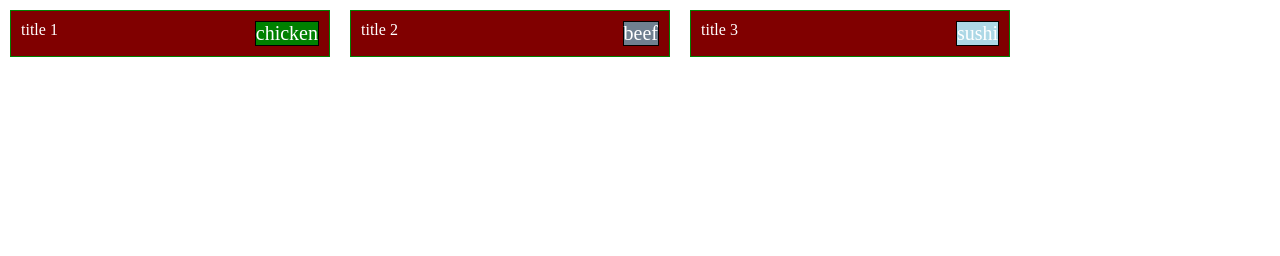
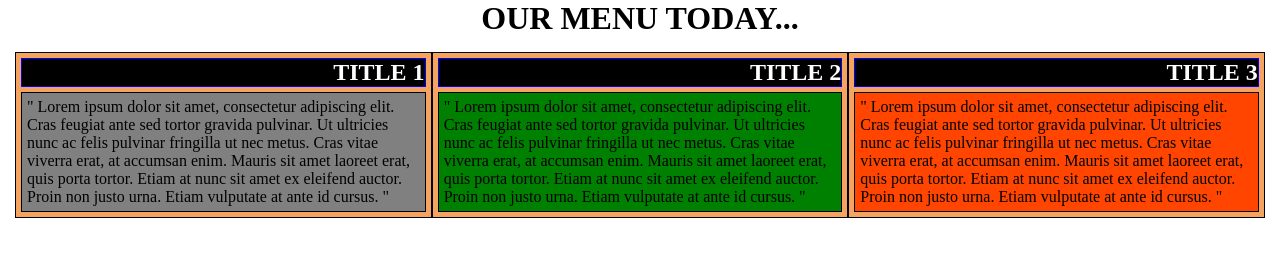
Before and after one commit to Sandeep-munagala/html_css_assignment, a plain HTML site: page index.html in a window 1280 px wide. Drawn offline with Linux system fonts and the light colour scheme.

Commit message:
second commit

```diff
--- a/css/style.css
+++ b/css/style.css
@@ -3,20 +3,27 @@
   margin:0;
   padding: 0;
 }
-.main{
-  width: 100%;
+h1 {
+  text-align: center;
 }
-div > div{
-  padding: 10px;
-  margin: 10px;
-  border: 3px solid black;
-  background-color: maroon;
+h2{
+  position: relative;
+  text-align: right;
+  background-color: black;
   color: white;
+  border: 1px solid blue;
+  margin: 5px;
+}
+.row {
+  padding: 5px;
+  margin: 5px;
+}
+.container{
+  padding: 5px;
 }
 @media (min-width: 992px) {
   .col-lg-1, .col-lg-2, .col-lg-3, .col-lg-4, .col-lg-5, .col-lg-6, .col-lg-7, .col-lg-8, .col-lg-9, .col-lg-10, .col-lg-11, .col-lg-12 {
     float: left;
-    border: 1px solid green;
   }
   .col-lg-1 {
     width: 8.33%;
@@ -29,6 +36,8 @@ div > div{
   }
   .col-lg-4 {
     width: 33.33%;
+    border: 1px solid black;
+    background-color: sandybrown;
   }
   .col-lg-5 {
     width: 41.66%;
@@ -58,7 +67,6 @@ div > div{
 @media (min-width: 768px) and (max-width: 991px) {
   .col-md-1, .col-md-2, .col-md-3, .col-md-4, .col-md-5, .col-md-6, .col-md-7, .col-md-8, .col-md-9, .col-md-10, .col-md-11, .col-md-12 {
     float: left;
-    border: 1px solid green;
   }
   .col-md-1 {
     width: 8.33%;
@@ -77,6 +85,8 @@ div > div{
   }
   .col-md-6 {
     width: 50%;
+    border: 1px solid black;
+    background-color: sandybrown;
   }
   .col-md-7 {
     width: 58.33%;
@@ -95,12 +105,13 @@ div > div{
   }
   .col-md-12 {
     width: 100%;
+    border: 1px solid black;
+    background-color: sandybrown;
   }
 }
 @media (max-width: 767px) {
   .col-sm-1, .col-sm-2, .col-sm-3, .col-sm-4, .col-sm-5, .col-sm-6, .col-sm-7, .col-sm-8, .col-sm-9, .col-sm-10, .col-sm-11, .col-sm-12 {
     float: left;
-    border: 1px solid green;
   }
   .col-sm-1 {
     width: 8.33%;
@@ -137,26 +148,25 @@ div > div{
   }
   .col-sm-12 {
     width: 100%;
+    border: 1px solid black;
+    background-color: sandybrown;
   }
 }
-.sub1 {
-  font-size: 20px;
+.p1{
+  background-color: gray;
+  padding: 5px;
+  margin: 5px;
   border: 1px solid black;
+}
+.p2{
   background-color: green;
-  float: right;
-  position: relative;
+  padding: 5px;
+  margin: 5px;
+  border: 1px solid black;
 }
-.sub2 {
-  font-size: 20px;
+.p3{
+  background-color: orangered;
+  padding: 5px;
+  margin: 5px;
   border: 1px solid black;
-  background-color: slategray;
-  float: right;
-  position: relative;
 }
-.sub3 {
-  font-size: 20px;
-  border: 1px solid black;
-  background-color: lightblue;
-  float: right;
-  position: relative;
-}
--- a/index.html
+++ b/index.html
@@ -4,23 +4,30 @@
 <head>
 	<meta charset="utf-8">
 	<meta name="viewport" content="width=device-width, initial-scale=1">
-	<title>our menu</title>
-	<link rel = "stylesheet" href="css/style.css">
+	<title>OUR MENU</title>
+	<link rel = "stylesheet" href = "css/style.css">
 </head>
 <body>
-	<div class = "main">
-  			<div class="col-lg-3 col-md-6 col-sm-12">
-  				<p class = "sub1">chicken</p>
-  				<section id = "p1">title 1</section>
-  			</div>
-  			<div class="col-lg-3 col-md-6 col-sm-12">
-  				<p class = "sub2">beef</p>
-  				<section id = "p2">title 2</section>
-  			</div>
-  			<div class="col-lg-3 col-md-12 col-sm-12">
-  				<p class = "sub3">sushi</p>
-  				<section id = "p3">title 3</section>
-  			</div>
-	</div>
+	<h1>OUR MENU TODAY...</h1>
+  <div class = "container">
+    <div class = "row">
+      <div class = "col-lg-4 col-md-6 col-sm-12">
+        <h2>TITLE 1</h2>
+        <P class = "p1">" Lorem ipsum dolor sit amet, consectetur adipiscing elit. Cras feugiat ante sed tortor gravida pulvinar. Ut ultricies nunc ac felis pulvinar fringilla ut nec metus. Cras vitae viverra erat, at accumsan enim. Mauris sit amet laoreet erat, quis porta tortor. Etiam at nunc sit amet ex eleifend auctor. Proin non justo urna. Etiam vulputate at ante id cursus. "
+        </P>
+      </div>
+      <div class = "col-lg-4 col-md-6 col-sm-12">
+        <h2>TITLE 2</h2>
+        <P class = "p2">" Lorem ipsum dolor sit amet, consectetur adipiscing elit. Cras feugiat ante sed tortor gravida pulvinar. Ut ultricies nunc ac felis pulvinar fringilla ut nec metus. Cras vitae viverra erat, at accumsan enim. Mauris sit amet laoreet erat, quis porta tortor. Etiam at nunc sit amet ex eleifend auctor. Proin non justo urna. Etiam vulputate at ante id cursus. "
+        </P>
+      </div>
+      <div class = "col-lg-4 col-md-12 col-sm-12">
+        <h2>TITLE 3</h2>
+        <P class = "p3">" Lorem ipsum dolor sit amet, consectetur adipiscing elit. Cras feugiat ante sed tortor gravida pulvinar. Ut ultricies nunc ac felis pulvinar fringilla ut nec metus. Cras vitae viverra erat, at accumsan enim. Mauris sit amet laoreet erat, quis porta tortor. Etiam at nunc sit amet ex eleifend auctor. Proin non justo urna. Etiam vulputate at ante id cursus. "
+        </P>
+      </div>
+    </div>
+  </div>
+
 </body>
 </html>
```
Also changed, not shown: 1 other file.
